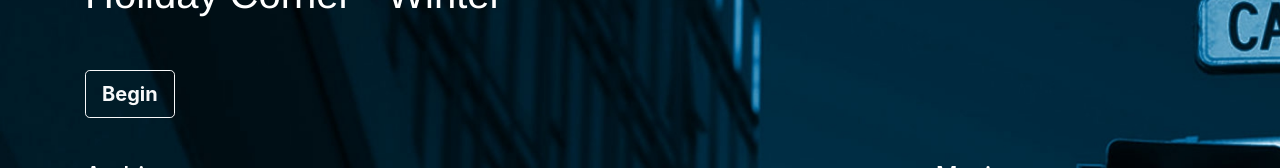
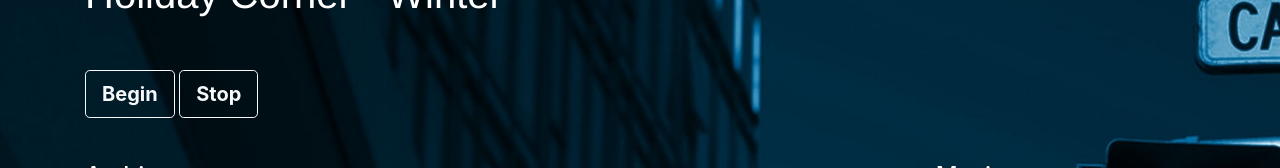
Before and after one commit to jakemoves/web-audio-demo, a plain HTML site: page index.html in a window 1280 px wide. Shown: the part 167-335 px from the top of the page. Drawn offline with nearby package versions, Linux system fonts and the light colour scheme.

Commit message:
restored stop button code removed when merging

```diff
--- a/index.html
+++ b/index.html
@@ -39,6 +39,8 @@
         <div class="col-sm-offset-2 col-sm-10 mb-4">
             <!-- best practice for mobile web audio: have the user click a button to begin rather than attempt to autoplay sound -->
             <input class="btn btn-outline-light btn-lg font-weight-bold" type="button" id="enable_audio_button" value="Begin">
+            <!-- Stop button is hidden on page load -->
+            <input class="btn btn-outline-light btn-lg font-weight-bold"type="button" id="stop_button" value="Stop" class="hidden">
         </div>
     </div>
 
@@ -48,7 +50,7 @@
             <div class="form-group">
               <label for="crossfade_slider" class="float-left h4">Ambience</label>
               <label for="" class="float-right h4">Music</label>
-              <!-- slider is disabled at the beginning -->
+              <!-- slider ("range input") is disabled on page load -->
               <input  class="form-control-range" id="crossfade_slider" type="range" min="0" max="1" step="0.01" disabled>
             </div>
           </form>
```
